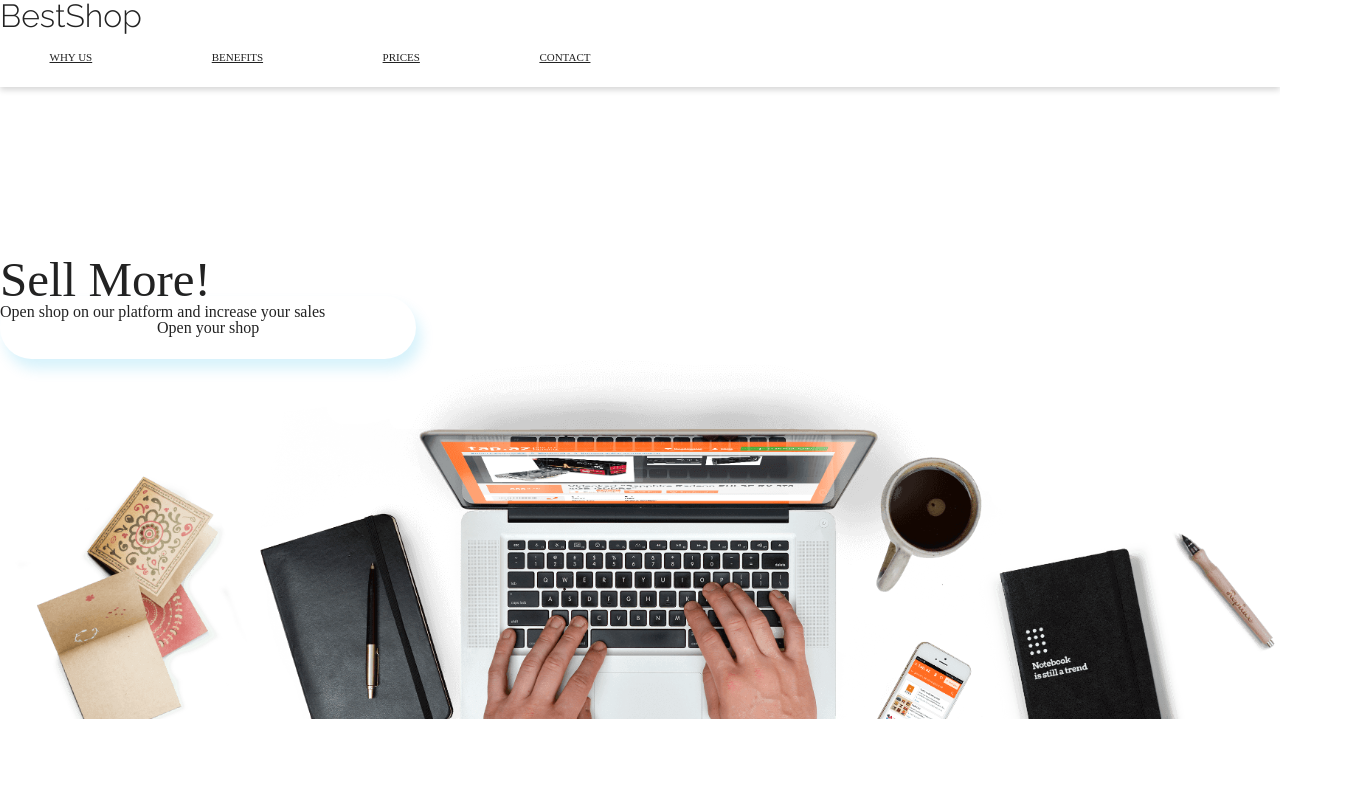
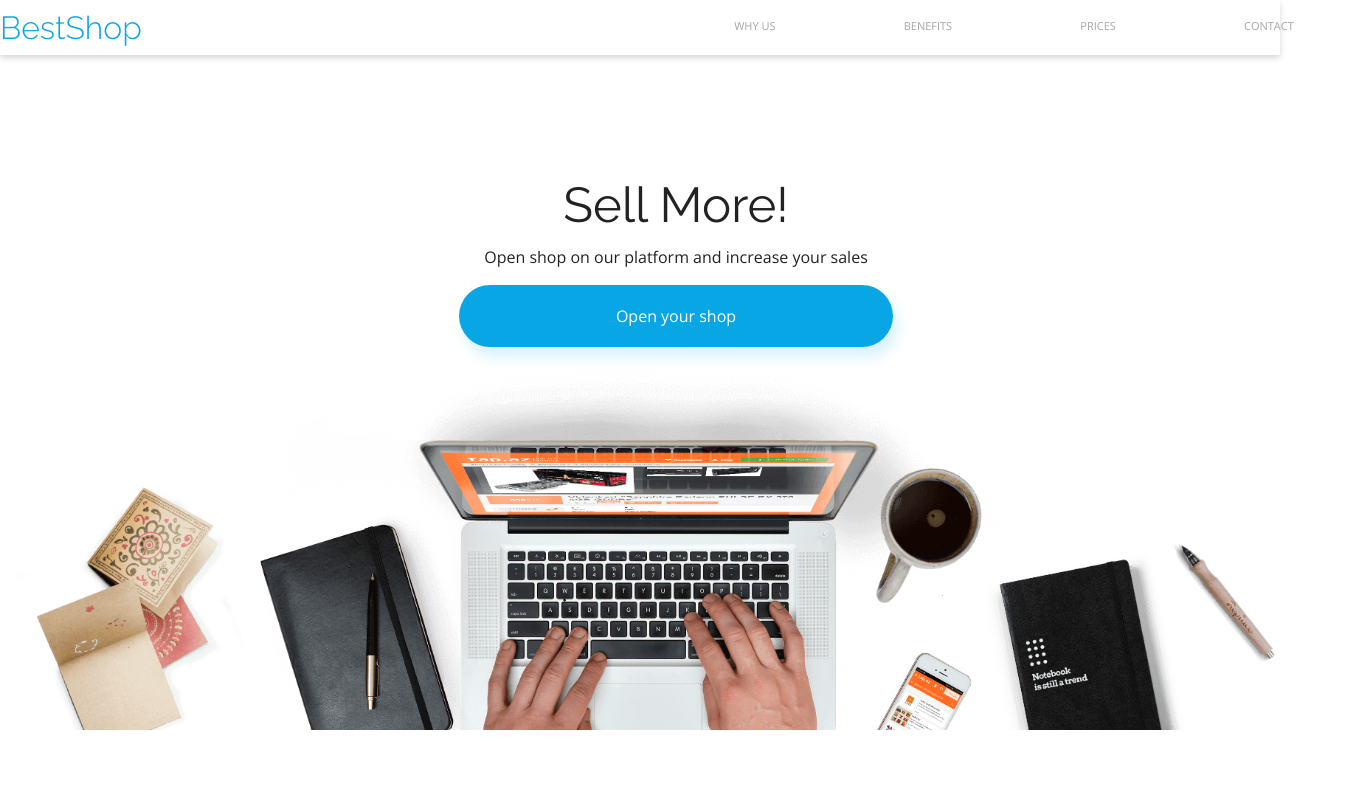
Before and after one commit to Anuszka86/Best-Shop-Website, a plain HTML site: page index.html in a window 1280 px wide. Shown: the top 800 px of the page, 1352 px wide, since content can reach past the window. Drawn offline with nearby package versions, Linux system fonts and the light colour scheme.

Commit message:
wersja desktopowa jeszcze raz

```diff
--- a/css/main.css
+++ b/css/main.css
@@ -1,2 +1,42 @@
+@import url('https://fonts.googleapis.com/css2?family=Open+Sans:wght@300;400;700&family=Raleway:wght@300;400;700;800&display=swap');
 
-/*# sourceMappingURL=main.css.map */
+:root {
+    --color-primary: #08A6E4;
+    --color-primary-shadow: rgba(7, 172, 230, .16);
+    --color-redish: #FB3B64;
+    --color-green: #55DFB4;
+    --color-black: #000000;
+    --color-grey: #A5A5A5;
+    --color-light-grey: #F7F7F7;
+    --color-white: #FFFFFF;
+
+}
+
+*, *::before, *::after, *:hover {
+    box-sizing: border-box;
+}
+
+body, html {
+    width: 100%;
+    font-family: 'Open Sans', sans-serif;
+
+}
+
+.container {
+    width: 1352px;
+    margin: 0 auto;
+    display: flex;
+}
+
+.hidden {
+    display: none
+}
+
+h1, h2, h3 {
+    font-family: 'Raleway', sans-serif;
+    font-weight: 400;
+}
+a {
+    text-decoration: none;
+    cursor: pointer;
+}
```
Also changed, not shown: package.json (deleted, +0 -26 lines), scss/main.scss (deleted), 1 other file.
